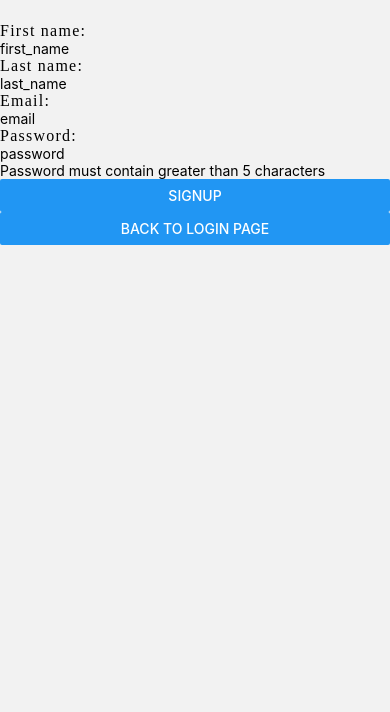
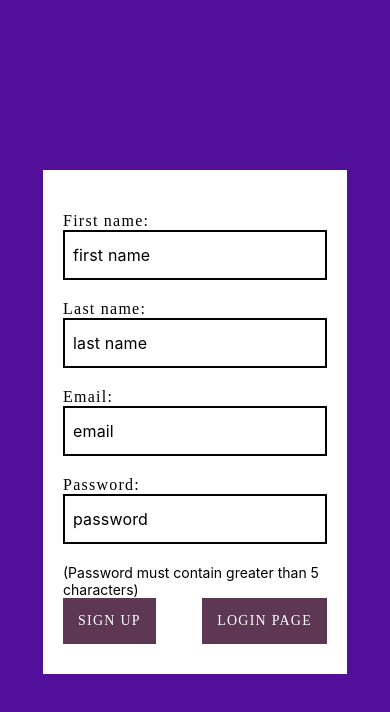
Before and after one commit to andreiradufrandes/Spacebook-App, a React Native app: screen /Signup in a window 390 px wide. Shown: the top 712 px of the page. Built offline with nearby package versions, Linux system fonts and the light colour scheme.

Commit message:
Signup page styled
The signup page has been styled

```diff
--- a/components/logout.js
+++ b/components/logout.js
@@ -8,6 +8,16 @@ import {
   Pressable,
   StyleSheet,
 } from 'react-native';
+import {
+  Container,
+  Label,
+  PrimaryButton,
+  Center,
+  ButtonText,
+  ButtonContainer,
+  Input,
+  BoxContainer,
+} from '../styles.js';
 import AsyncStorage from '@react-native-async-storage/async-storage';
 
 class LogoutScreen extends Component {
@@ -89,7 +99,9 @@ class LogoutScreen extends Component {
     const { modalVisible } = this.state;
 
     return (
-      <View>
+      <Container>
+        {/* <View style={styles.loginBox}> */}
+        <BoxContainer>
           <View style={styles.centeredView}>
             {/* Add a component to display messages for the user */}
             <Modal
@@ -102,7 +114,9 @@ class LogoutScreen extends Component {
             >
               <View style={styles.centeredView}>
                 <View style={styles.modalView}>
-                <Text style={styles.modalText}>{this.state.errorMessage} </Text>
+                  <Text style={styles.modalText}>
+                    {this.state.errorMessage}{' '}
+                  </Text>
                   <Pressable
                     style={[styles.button, styles.buttonClose]}
                     onPress={() => this.setModalVisible(!modalVisible)}
@@ -115,8 +129,12 @@ class LogoutScreen extends Component {
           </View>
 
           {/* Add a button to log the user out  */}
-        <Button title="Logout" onPress={() => this.logout()} />
-      </View>
+          {/* <Button title="Logout" onPress={() => this.logout()} /> */}
+          <PrimaryButton onPress={() => this.logout()}>
+            <ButtonText>LOG OUT</ButtonText>
+          </PrimaryButton>
+        </BoxContainer>
+      </Container>
     );
   }
 }
--- a/components/signup.js
+++ b/components/signup.js
@@ -17,6 +17,9 @@ import {
   PrimaryButton,
   Center,
   ButtonText,
+  ButtonContainer,
+  Input,
+  BoxContainer,
 } from '../styles.js';
 // only navigate me to LOGIN PAGE if the request successfully
 
@@ -110,7 +113,9 @@ class SignupScreen extends Component {
   render() {
     const { modalVisible } = this.state;
     return (
-      <View>
+      <Container>
+        {/* <View style={styles.loginBox}> */}
+        <BoxContainer>
           {/* Modal code */}
           {/* TODO
           replace following one with just view no styleing
@@ -149,36 +154,36 @@ class SignupScreen extends Component {
           </View>
 
           <Label>First name:</Label>
-        <TextInput
-          placeholder="first_name"
+          <Input
+            placeholder="first name"
             onChangeText={(first_name) => this.setState({ first_name })}
             value={this.state.first_name}
-          maxLength="50"
-        />
+            maxLength="100"
+          ></Input>
           <Label>Last name:</Label>
-        <TextInput
-          placeholder="last_name"
+          <Input
+            placeholder="last name"
             onChangeText={(last_name) => this.setState({ last_name })}
             value={this.state.last_name}
-          maxLength="50"
-        />
+            maxLength="100"
+          ></Input>
           <Label>Email:</Label>
-        <TextInput
+          <Input
             placeholder="email"
             onChangeText={(email) => this.setState({ email })}
             value={this.state.email}
             maxLength="256"
-        />
+          ></Input>
           <Label>Password:</Label>
-        <TextInput
+          <Input
             placeholder="password"
             onChangeText={(password) => this.setState({ password })}
             value={this.state.password}
             secureTextEntry={true}
             maxLength="16"
-        />
-        <Text>Password must contain greater than 5 characters</Text>
-        <Button
+          ></Input>
+          <Text>(Password must contain greater than 5 characters)</Text>
+          {/* <Button
           title="Signup"
           onPress={() => this.signup()}
           // take me to login
@@ -187,8 +192,21 @@ class SignupScreen extends Component {
           title="Back to login page"
           onPress={() => this.props.navigation.navigate('Login')}
           // take me to login
-        />
-      </View>
+        /> */}
+          <ButtonContainer>
+            <PrimaryButton onPress={() => this.signup()}>
+              <ButtonText>SIGN UP</ButtonText>
+            </PrimaryButton>
+
+            <PrimaryButton
+              onPress={() => this.props.navigation.navigate('Login')}
+            >
+              <ButtonText>LOGIN PAGE</ButtonText>
+            </PrimaryButton>
+          </ButtonContainer>
+        </BoxContainer>
+        {/* </View> */}
+      </Container>
     );
   }
 }
--- a/styles.js
+++ b/styles.js
@@ -51,7 +51,7 @@ export const ButtonContainer = styled.View`
 
 export const PrimaryButton = styled.TouchableOpacity`
   background-color: #5d3754;
-  flex: 1;
+  // flex: 1;
   margin-bottom: 10px;
   text-align: center;
   max-width: 160px;
@@ -108,7 +108,7 @@ export const Container = styled.View`
   flex-direction: column;
   align-items: center;
   align-content: space-between;
-  // min-eight: 100%;
+
   min-height: 100vh;
   background-color: #520f9a;
 `;
```
Lines whose indentation alone changed are shown as unchanged.
